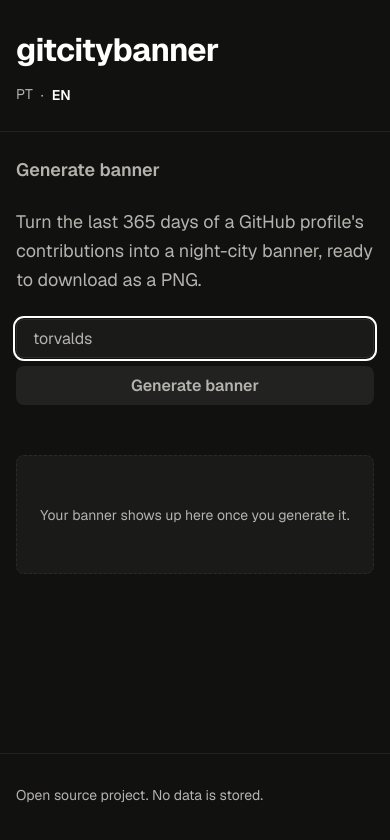
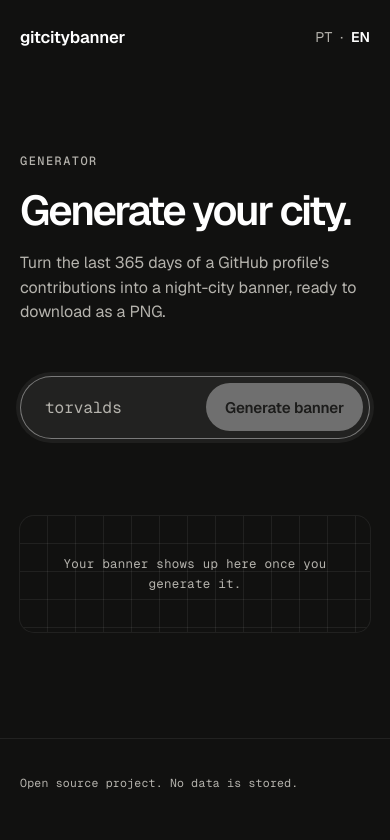
Before and after one commit to JoaoVictorVM/gitcitybanner, a website with bundled scripts: page src/en/generate/index.html in a window 390 px wide. Built offline with nearby package versions, Linux system fonts and the light colour scheme; some packages are replaced by stand-ins of ours.

Commit message:
style(generator): redesenha o gerador na linguagem visual da landing

```diff
--- a/src/en/generate/index.html
+++ b/src/en/generate/index.html
@@ -13,7 +13,7 @@
     <link rel="stylesheet" href="../../styles/fonts.css" />
     <link rel="stylesheet" href="../../styles/main.css" />
   </head>
-  <body>
+  <body class="page-landing page-generator">
     <header class="site-header shell">
       <a class="site-title" href="../" data-i18n="title">gitcitybanner</a>
       <nav class="lang-switch" aria-label="Language" data-i18n-aria-label="langSwitchLabel">
@@ -23,12 +23,15 @@
       </nav>
     </header>
 
-    <main class="site-main shell">
-      <h1 class="page-title" data-i18n="generateButtonLabel">Generate banner</h1>
-      <p class="tagline" data-i18n="tagline">
-        Turn the last 365 days of a GitHub profile's contributions into a night-city banner, ready to
-        download as a PNG.
-      </p>
+    <main class="generator shell">
+      <section class="generator__intro">
+        <p class="eyebrow" data-i18n="generatorEyebrow">Generator</p>
+        <h1 class="generator__title" data-i18n="generatorTitle">Generate your city.</h1>
+        <p class="lead generator__lead" data-i18n="tagline">
+          Turn the last 365 days of a GitHub profile's contributions into a night-city banner, ready to
+          download as a PNG.
+        </p>
+      </section>
 
       <div id="app"></div>
 
--- a/src/i18n/translations.ts
+++ b/src/i18n/translations.ts
@@ -48,6 +48,8 @@
   closingTitle: "Pronto para ver a sua cidade?",
   backHome: "Início",
   scrollHint: "Role para acender a cidade",
+  generatorEyebrow: "Gerador",
+  generatorTitle: "Gere a sua cidade.",
   yearLabel: "Um ano, dia a dia",
   contributionsNone: "nenhuma contribuição",
   contributionsOne: "{count} contribuição",
@@ -104,6 +106,8 @@
   closingTitle: "Ready to see your city?",
   backHome: "Home",
   scrollHint: "Scroll to light up the city",
+  generatorEyebrow: "Generator",
+  generatorTitle: "Generate your city.",
   yearLabel: "One year, day by day",
   contributionsNone: "no contributions",
   contributionsOne: "{count} contribution",
--- a/src/styles/main.css
+++ b/src/styles/main.css
@@ -805,3 +805,261 @@
     display: none;
   }
 }
+
+.generator {
+  flex: 1;
+  width: 100%;
+  display: flex;
+  flex-direction: column;
+  gap: clamp(2.5rem, 6vh, 4rem);
+  padding-top: clamp(3rem, 12vh, 8rem);
+  padding-bottom: clamp(5rem, 12vh, 8rem);
+}
+
+.generator__intro {
+  display: flex;
+  flex-direction: column;
+  gap: 1.25rem;
+}
+
+.generator__title {
+  margin: 0;
+  font-size: clamp(2.6rem, 7vw, 6.5rem);
+  font-weight: 600;
+  line-height: 0.95;
+  letter-spacing: -0.055em;
+}
+
+.page-generator .username-form__row {
+  flex-direction: row;
+  align-items: center;
+  gap: 0.4rem;
+  padding: 0.4rem;
+  border: 1px solid var(--border);
+  border-radius: 999px;
+  background-color: var(--surface);
+  transition: border-color 200ms var(--ease-out), box-shadow 200ms var(--ease-out);
+}
+
+.page-generator .username-form__row:focus-within {
+  border-color: color-mix(in srgb, var(--text) 40%, transparent);
+  box-shadow: 0 0 0 4px color-mix(in srgb, var(--text) 6%, transparent);
+}
+
+.page-generator .username-form__input {
+  padding: 0.75rem 1.1rem;
+  border: 0;
+  border-radius: 999px;
+  background: transparent;
+  font-family: var(--font-mono);
+  font-size: clamp(1rem, 1.6vw, 1.2rem);
+}
+
+.page-generator .username-form__input:focus-visible {
+  outline: none;
+}
+
+.page-generator .username-form__input[aria-invalid="true"] {
+  color: var(--error);
+}
+
+.page-generator .username-form__button {
+  flex: none;
+  padding: 0.85rem 1.5rem;
+  border-radius: 999px;
+  font-size: 0.95rem;
+  letter-spacing: -0.01em;
+  transition: background-color 200ms var(--ease-out), opacity 200ms var(--ease-out);
+}
+
+.page-generator .username-form__button:disabled {
+  background-color: var(--accent);
+  color: var(--page-bottom);
+  opacity: 0.35;
+}
+
+.page-generator .username-form__error {
+  padding-left: 1.2rem;
+  font-family: var(--font-mono);
+  font-size: 0.78rem;
+}
+
+.page-generator .preview {
+  position: relative;
+  padding: var(--space-lg);
+  border-radius: 14px;
+  outline: 0;
+  overflow: hidden;
+  box-shadow: 0 0 0 1px var(--border);
+  background-color: transparent;
+  background-image:
+    linear-gradient(var(--border) 1px, transparent 1px),
+    linear-gradient(90deg, var(--border) 1px, transparent 1px);
+  background-size: 28px 28px;
+  background-position: -1px -1px;
+}
+
+.page-generator .preview__hint {
+  font-family: var(--font-mono);
+  font-size: 0.78rem;
+  letter-spacing: 0.02em;
+}
+
+.page-generator .preview--pending {
+  animation: none;
+}
+
+.page-generator .preview--pending::after {
+  content: "";
+  position: absolute;
+  inset: 0;
+  background: linear-gradient(
+    100deg,
+    transparent 30%,
+    color-mix(in srgb, var(--text) 7%, transparent) 50%,
+    transparent 70%
+  );
+  animation: stage-shimmer 1.4s var(--ease-out) infinite;
+}
+
+@keyframes stage-shimmer {
+  from {
+    transform: translateX(-100%);
+  }
+  to {
+    transform: translateX(100%);
+  }
+}
+
+.page-generator .preview--filled {
+  display: flex;
+  flex-direction: column;
+  align-items: stretch;
+  gap: 1.25rem;
+  aspect-ratio: auto;
+  padding: 0;
+  overflow: visible;
+  box-shadow: none;
+  background-image: none;
+}
+
+.page-generator .preview__canvas {
+  border-radius: 14px;
+  box-shadow:
+    0 0 0 1px var(--border),
+    0 40px 120px -40px rgb(86 211 100 / 0.18);
+  transform: translateY(12px) scale(0.99);
+  transition:
+    opacity 500ms var(--ease-out),
+    transform 700ms var(--ease-out);
+}
+
+.page-generator .preview--filled .preview__canvas {
+  transform: none;
+}
+
+.page-generator .preview__actions {
+  justify-content: flex-end;
+  gap: 0.6rem;
+}
+
+.page-generator .downloads__button {
+  padding: 0.8rem 1.35rem;
+  border-radius: 999px;
+  background-color: transparent;
+  font-size: 0.9rem;
+  font-weight: 500;
+  letter-spacing: -0.01em;
+  transition:
+    background-color 200ms var(--ease-out),
+    border-color 200ms var(--ease-out);
+}
+
+.page-generator .downloads__button:not(:disabled):hover {
+  background-color: var(--surface-hover);
+  border-color: color-mix(in srgb, var(--text) 45%, transparent);
+}
+
+.page-generator .downloads__error {
+  font-family: var(--font-mono);
+  font-size: 0.78rem;
+  text-align: right;
+}
+
+.page-generator .site-footer {
+  font-family: var(--font-mono);
+  font-size: 0.72rem;
+  letter-spacing: 0.02em;
+  padding-top: var(--space-lg);
+  padding-bottom: var(--space-xl);
+}
+
+@media (prefers-reduced-motion: no-preference) {
+  .generator__intro > *,
+  .page-generator #app {
+    animation: rise-in 900ms var(--ease-out) both;
+  }
+
+  .generator__title {
+    animation-name: title-in;
+    animation-duration: 1100ms;
+    animation-delay: 80ms;
+  }
+
+  .generator__lead {
+    animation-delay: 220ms;
+  }
+
+  .page-generator #app {
+    animation-delay: 320ms;
+  }
+}
+
+@keyframes rise-in {
+  from {
+    opacity: 0;
+    transform: translateY(18px);
+  }
+  to {
+    opacity: 1;
+    transform: none;
+  }
+}
+
+@keyframes title-in {
+  from {
+    opacity: 0;
+    clip-path: inset(0 0 100% 0);
+    transform: translateY(0.35em);
+  }
+  to {
+    opacity: 1;
+    clip-path: inset(0 0 -20% 0);
+    transform: none;
+  }
+}
+
+@media (prefers-reduced-motion: reduce) {
+  .page-generator .preview--pending::after {
+    animation: none;
+  }
+
+  .page-generator .preview__canvas {
+    transform: none;
+    transition: none;
+  }
+}
+
+@media (max-width: 30rem) {
+  .page-generator .username-form__button {
+    padding: 0.85rem 1.1rem;
+  }
+
+  .page-generator .preview__actions {
+    flex-direction: column;
+  }
+
+  .page-generator .downloads__button {
+    width: 100%;
+  }
+}
```
Also changed, not shown: src/gerar/index.html (+10 -7 lines).
